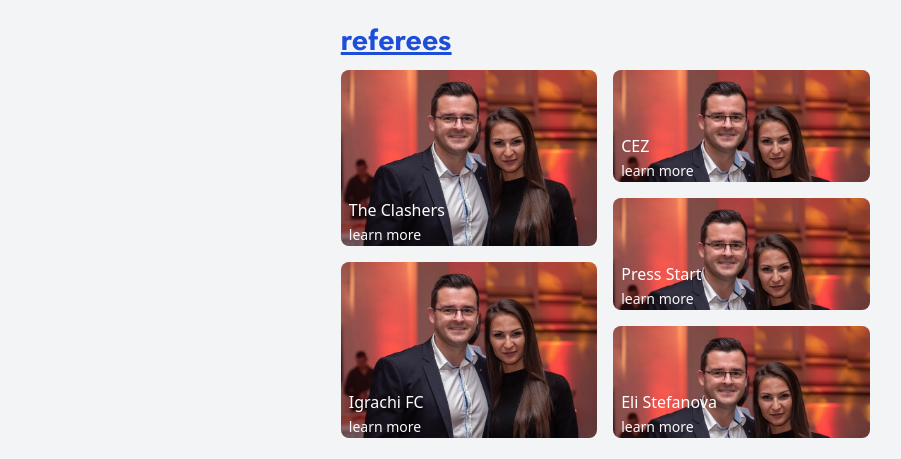
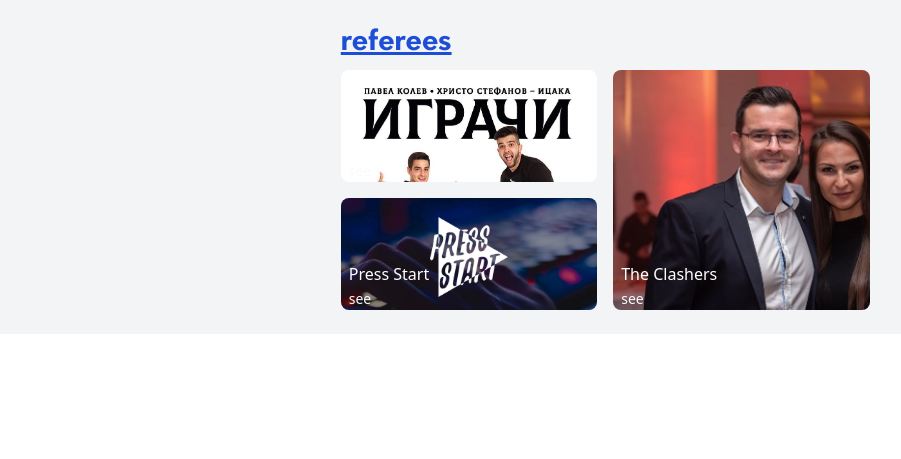
Before and after one commit to nixxxo/nick-baburov, a React (Create React App) app: page /nick-baburov/about in a window 1280 px wide. Shown: the part 1232-1691 px from the top of the page, without its empty margins (181-1082 px from the left). After the commit the page ends 1566 px from the top, so only its background shows below. Built offline with nearby package versions, Linux system fonts and the light colour scheme.

Commit message:
fix sidebar and ref photos

```diff
--- a/src/About.jsx
+++ b/src/About.jsx
@@ -21,7 +21,7 @@ const h2Format = "font-neo transition underline mb-3 text-2xl md:text-3xl text-b
 const h4Format = "font-neo transition text-xl mb-2 md:text-2xl text-blue-400 hover:text-blue-600 font-medium"
 const pFormat = "transition font-roboto leading-4 text-sm md:text-base text-gray-700 font-light"
 const skillsFormat = "mb-1 bg-white hover:bg-blue-200 p-1 hover:p-10 rounded-md"
-const refFormat = "flex flex-col pt-16 px-2 justify-end text-white bg-slavi bg-cover rounded lg:rounded-lg"
+const refFormat = "flex flex-col pt-16 px-2 justify-end text-white bg-cover rounded lg:rounded-lg"
 
 const About = () => {
     return (
@@ -58,7 +58,7 @@ const About = () => {
                     </div>
                     <div className="mt-4 grid grid-cols-1 md:grid-cols-3 w-9/12 lg:w-8/12 m-auto gap-6">
                         <div className="col-span-1">
-                            <img className="transition bg-white hover:bg-blue-200 w-full p-2 hover:p-10 rounded-sm" src={boat_portrait} alt="portrait"/>
+                            {/* <img className="transition bg-white hover:bg-blue-200 w-full p-2 hover:p-10 rounded-sm" src={} alt="portrait"/> */}
                             <div>
                             <h2 className={h2Format}>skills</h2>
                             <div>
@@ -167,28 +167,28 @@ const About = () => {
                                 <h2 className={h2Format}>referees</h2>
                                 <div className="grid grid-cols-2 gap-4">
                                     <div className="grid grid-cols-1 gap-4">
-                                        <div className={refFormat}>
-                                            <h2>The Clashers</h2>
-                                            <Popup text="See More" classNames="text-gray-50"/>
+                                        <div className="flex flex-col pt-16 px-2 justify-end text-white bg-cover rounded lg:rounded-lg bg-igrachi">
+                                            <h2>Igrachi FC</h2>
+                                            <Popup classNames="text-gray-50"/>
                                         </div>
-                                        <div className={refFormat}>
-                                            <h2>Igrachi FC</h2>
-                                            <Popup text="See More" classNames="text-gray-50"/>
+                                        <div className="flex flex-col pt-16 px-2 justify-end text-white bg-cover rounded lg:rounded-lg bg-press-start">
+                                            <h2>Press Start</h2>
+                                            <Popup classNames="text-gray-50"/>
                                         </div>
                                     </div>
                                     <div className="grid grid-cols-1 gap-4">
-                                        <div className={refFormat}>
+                                        {/* <div className={refFormat}>
                                             <h2>CEZ</h2>
-                                            <Popup text="See More" classNames="text-gray-50"/>
+                                            <Popup classNames="text-gray-50"/>
+                                        </div> */}
+                                        <div className="flex flex-col pt-16 px-2 bg-opacity-0 justify-end text-white bg-cover rounded lg:rounded-lg bg-slavi">
+                                            <h2>The Clashers</h2>
+                                            <Popup classNames="text-gray-50"/>
                                         </div>
-                                        <div className={refFormat}>
-                                            <h2>Press Start</h2>
-                                            <Popup text="See More" classNames="text-gray-50"/>
-                                        </div>
-                                        <div className={refFormat}>
+                                        {/* <div className={refFormat}>
                                             <h2>Eli Stefanova</h2>
-                                            <Popup text="See More" classNames="text-gray-50"/>
-                                        </div>
+                                            <Popup classNames="text-gray-50"/>
+                                        </div> */}
                                     </div>
                                 </div>
                             </div>
--- a/src/components/Popup.js
+++ b/src/components/Popup.js
@@ -1,11 +1,17 @@
-import React from 'react'
+import React, { useState } from 'react';
 import { motion } from 'framer-motion'
 
 function Popup({image}) {
+
+    var displayMode = "none"
+
+    // const [display, setDisplay] = useState(display);
+
+
     return (
         <div>
-            <motion.button className="text-sm text-gray-50">learn more</motion.button>
-            <motion.div style={{display:'none'}} className="w-screen h-screen">
+            <motion.button className="text-sm text-gray-50">see</motion.button>
+            <motion.div style={{display:displayMode}} className="w-screen h-screen">
                 <img src={image}/>
             </motion.div>
         </div>
--- a/src/components/Sidebar.js
+++ b/src/components/Sidebar.js
@@ -7,7 +7,7 @@ import { motion } from "framer-motion"
 
 let animationVar = isMobile === true ? 0 : -62
 
-let iconSize = isMobile === true ? "25" : "35"
+let iconSize = isMobile === true ? "23" : "35"
 
 const SideBar = () => {
   return (
@@ -15,7 +15,7 @@ const SideBar = () => {
     animate={{x:[0,0,0,0,0,0,animationVar], opacity:1, transitionEnd: {x:animationVar}}}
     transition={{ type: "spring", delay:0.2, duration: 3}}
     whileHover={{x:0, transition: {duration:0.2}}}
-    className="fixed inset-y-0 left-2 md:left-3 h-2/5 w-12 sm:w-16 flex flex-col
+    className="fixed inset-y-0 left-1 md:left-3 h-1/3 md:h-2/5 w-9 sm:w-16 flex flex-col
     items-center justify-evenly rounded-lg shadow-xl my-auto
     border-white border-8 backdrop-blur-md bg-white">
         <SideBarIcon icon={<SiAboutdotme size={iconSize} />} link="/about" />
--- a/tailwind.config.js
+++ b/tailwind.config.js
@@ -10,9 +10,9 @@ module.exports = {
         },
         backgroundImage: {
           'slavi': "url('./assets/referees/slavi.jpg')",
-          'igrachi': "url('./assets/referees/slavi.jpg')",
-          'cez': "url('./assets/referees/slavi.jpg')",
-          'press-start': "url('./assets/referees/slavi.jpg')",
+          'igrachi': "url('./assets/referees/igrachi.jpg')",
+          'cez': "url('./assets/referees/cez.jpg')",
+          'press-start': "url('./assets/referees/press-start.jpg')",
           'eli-stefanova': "url('./assets/referees/slavi.jpg')",
          }
       },
```
Also changed, not shown: src/assets/referees/igrachi.jpg (added).
